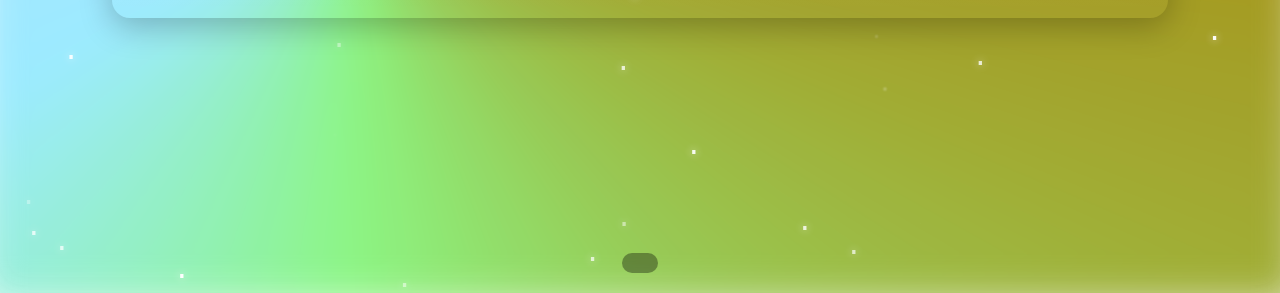
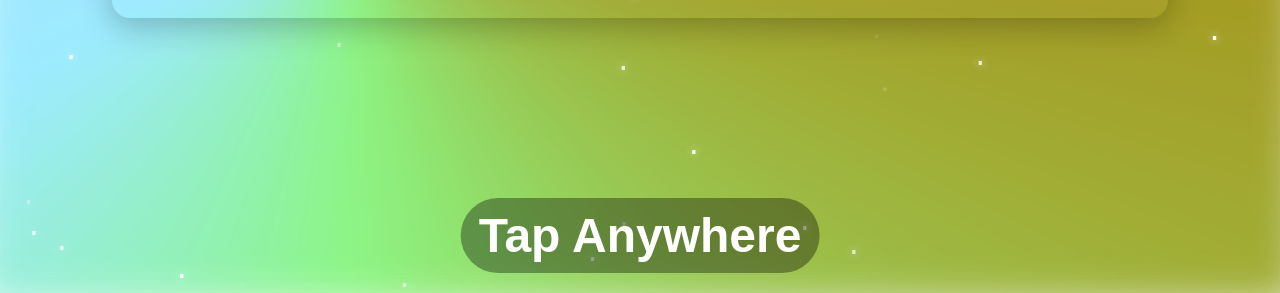
Before and after one commit to Official-Mamba/Countdown, a plain HTML site: page index.html in a window 1280 px wide. Shown: the part 507-800 px from the top of the page. Drawn offline with Linux system fonts and the light colour scheme.

Commit message:
Update index.html

```diff
--- a/index.html
+++ b/index.html
@@ -102,7 +102,7 @@
          <div class="here" role="button" tabindex="0" aria-pressed="false" aria-label="Play music and highlight">
 
 
-<!-- <h2>Click Here</h2>-->
+<h2>Tap Anywhere</h2>
 
 
          </div>
```
